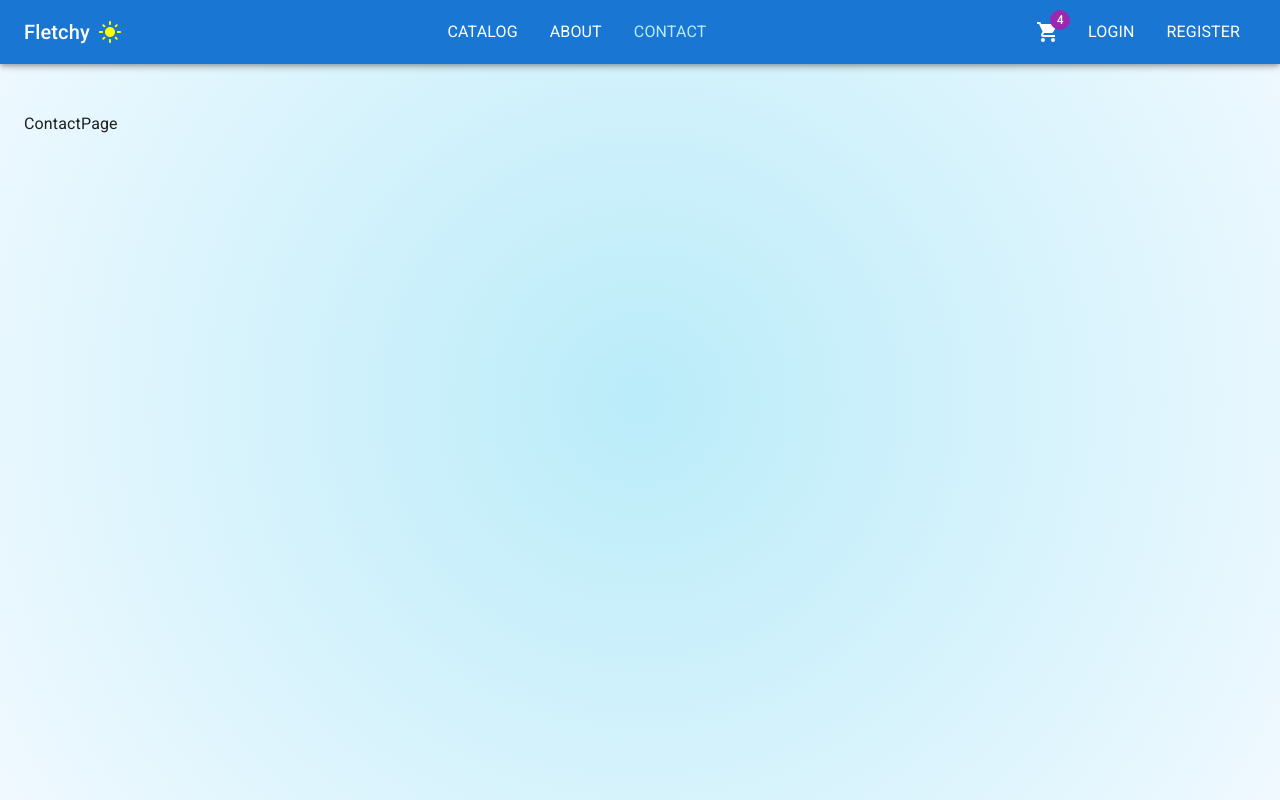
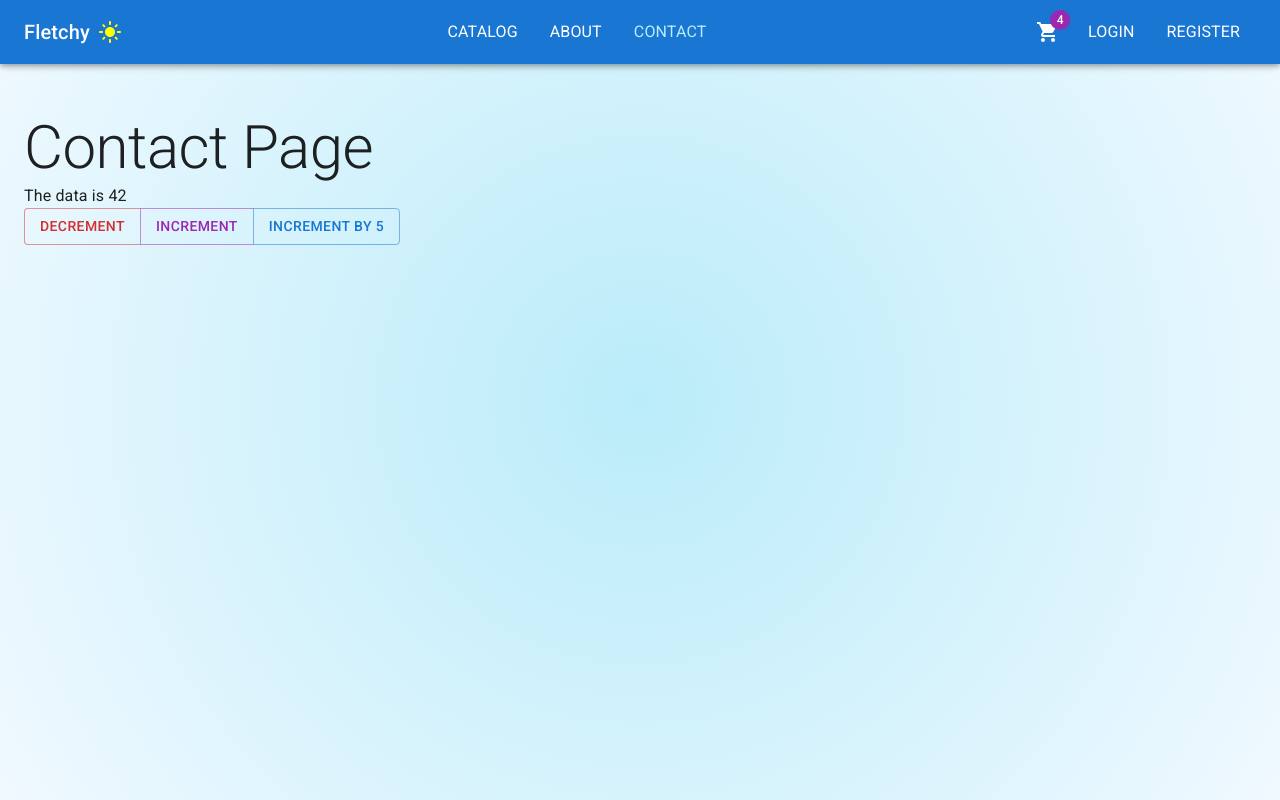
Before and after one commit to Safin-Sarker/Fletchy, a React (Vite) app in the folder Client/: page /contact in a window 1280 px wide. Built offline with nearby package versions, Linux system fonts and the light colour scheme.

Commit message:
Add react redux and redux toolkit

```diff
--- a/Client/package.json
+++ b/Client/package.json
@@ -15,8 +15,10 @@
     "@fontsource/roboto": "^5.2.6",
     "@mui/icons-material": "^6.5.0",
     "@mui/material": "^6.5.0",
+    "@reduxjs/toolkit": "^2.8.2",
     "react": "^19.0.0-rc.1",
     "react-dom": "^19.0.0-rc.1",
+    "react-redux": "^9.2.0",
     "react-router-dom": "^7.8.1"
   },
   "devDependencies": {
--- a/Client/src/Features/contact/ContactPage.tsx
+++ b/Client/src/Features/contact/ContactPage.tsx
@@ -1,3 +1,27 @@
+import { useDispatch, useSelector } from "react-redux";
+import { decrement, increment, type CounterState } from "./counterReducer";
+import { Button, ButtonGroup, Typography } from "@mui/material";
+
 export default function ContactPage() {
-  return <div>ContactPage</div>;
+  const data = useSelector((state: CounterState) => state.data);
+  const dispatch = useDispatch();
+  return (
+    <>
+      <Typography variant="h2">Contact Page</Typography>
+      <Typography variant="body1">The data is {data}</Typography>
+      <ButtonGroup>
+        <Button onClick={() => dispatch(decrement())} color="error">
+          Decrement
+        </Button>
+
+        <Button onClick={() => dispatch(increment())} color="secondary">
+          Increment
+        </Button>
+
+        <Button onClick={() => dispatch(increment(5))} color="primary">
+          Increment by 5
+        </Button>
+      </ButtonGroup>
+    </>
+  );
 }
--- /dev/null
+++ b/Client/src/Features/contact/counterReducer.tsx
@@ -0,0 +1,35 @@
+export type CounterState = {
+  data: number;
+};
+
+const initialState: CounterState = {
+  data: 42,
+};
+
+export function increment(amount = 1) {
+  return {
+    type: "increment",
+    payload: amount,
+  };
+}
+
+export function decrement(amount = 1) {
+  return {
+    type: "decrement",
+    payload: amount,
+  };
+}
+
+export default function counterReducer(
+  state = initialState,
+  action: { type: string; payload: number }
+) {
+  switch (action.type) {
+    case "increment":
+      return { ...state, data: state.data + action.payload };
+    case "decrement":
+      return { ...state, data: state.data - action.payload };
+    default:
+      return state;
+  }
+}
--- /dev/null
+++ b/Client/src/app/store/store.ts
@@ -0,0 +1,6 @@
+import { legacy_createStore } from "@reduxjs/toolkit";
+import counterReducer from "../../Features/contact/counterReducer";
+
+export function configureTheStore() {
+  return legacy_createStore(counterReducer);
+}
--- a/Client/src/main.tsx
+++ b/Client/src/main.tsx
@@ -8,9 +8,17 @@ import "@fontsource/roboto/500.css";
 import "@fontsource/roboto/700.css";
 import { RouterProvider } from "react-router-dom";
 import { routes } from "./app/routes/Routes";
+import { configureTheStore } from "./app/store/store";
+import { Provider } from "react-redux";
+
+const store = configureTheStore();
+
+console.log(store.getState());
 
 createRoot(document.getElementById("root")!).render(
   <StrictMode>
-    <RouterProvider router={routes} />
+    <Provider store={store}>
+      <RouterProvider router={routes} />
+    </Provider>
   </StrictMode>
 );
```
Also changed, not shown: 1 other file (tests, documents, lock files or other folders).
